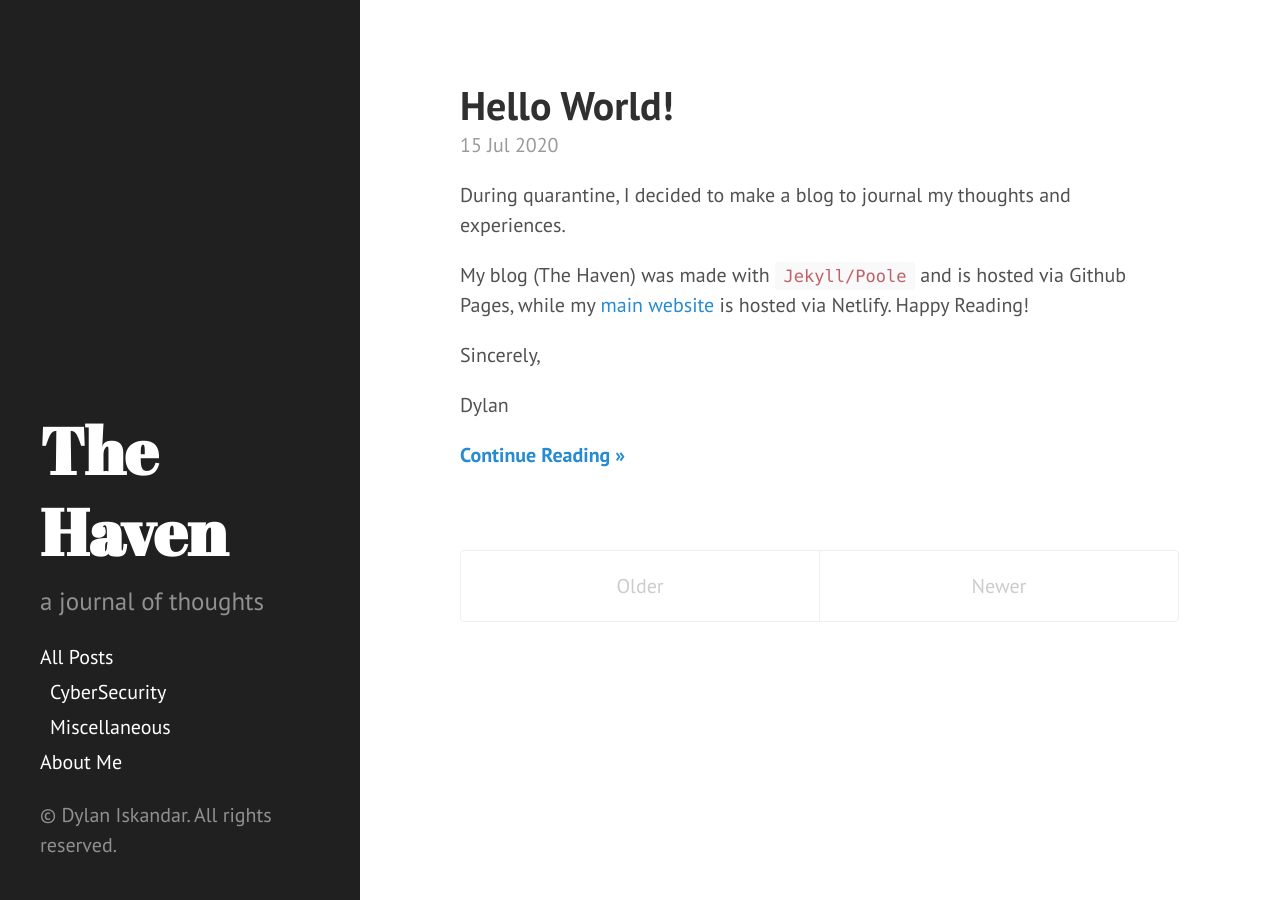
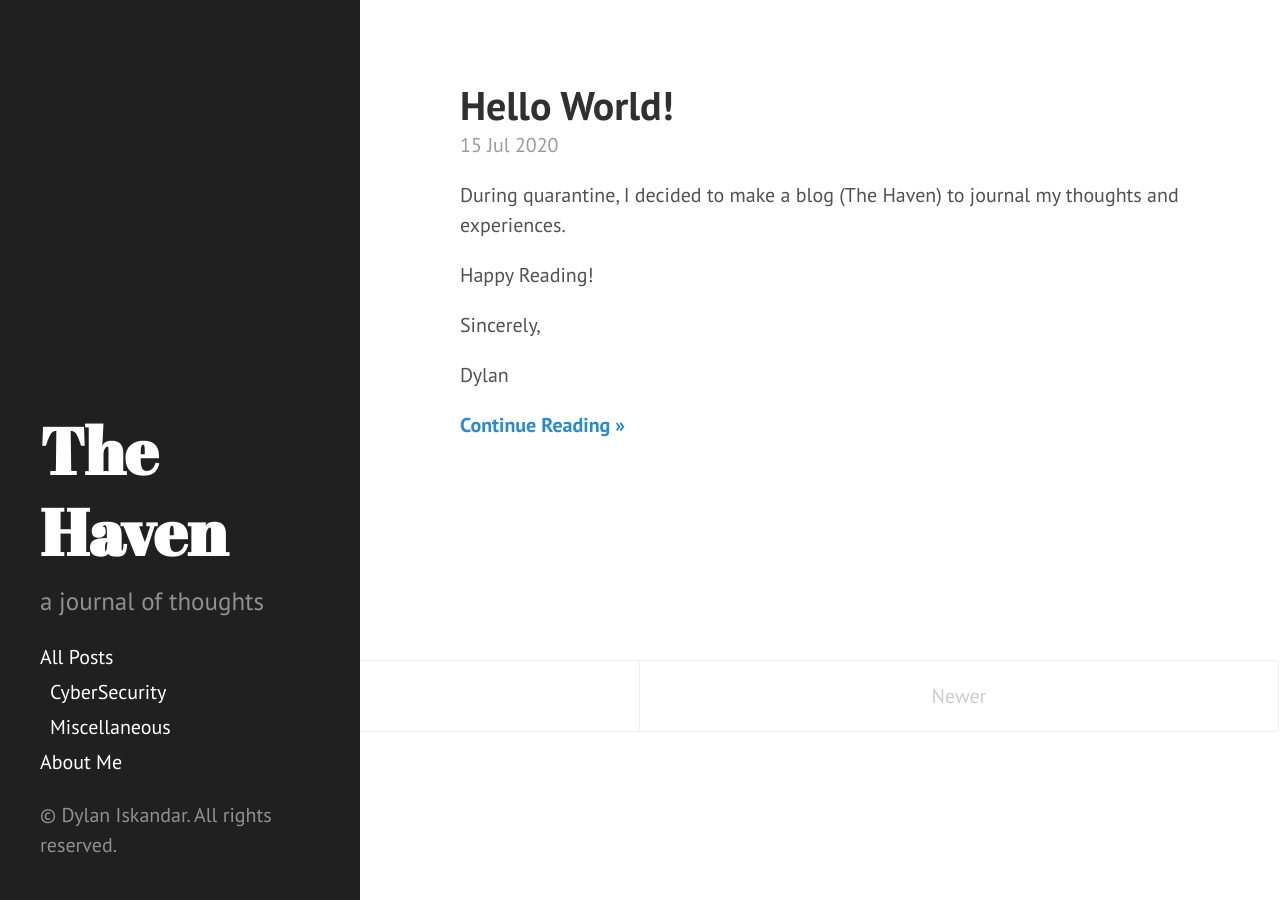
Before and after one commit to mayuridev/myblog, a Jekyll site: the page misc.html, which Jekyll copies as it is, in a window 1280 px wide. Built offline with Jekyll 4.4.1, drawn with Linux system fonts in a browser that asks for light colours.

Commit message:
updated blurb

```diff
--- a/misc.html
+++ b/misc.html
@@ -51,11 +51,12 @@ Hello World!
     </a>
     </h1>
     <span class="post-date">15 Jul 2020</span>
-<p>During quarantine, I decided to make a blog to journal my thoughts and experiences.</p>
-<p>My blog (The Haven) was made with <code class="language-plaintext highlighter-rouge">Jekyll/Poole</code> and is hosted via Github Pages, while my <a href="https://dylaniskandar.com">main website</a> is hosted via Netlify. Happy Reading!</p>
+    <p>During quarantine, I decided to make a blog (The Haven) to journal my thoughts and experiences.</p>
+    <p>Happy Reading!</p>
     <p>Sincerely,</p>
     <p>Dylan</p>
     <p class="post-continue"><a href="/2020/07/15/Hello-World!/"><strong>Continue Reading »</strong></a></p>
+    </div>
     </div>
 </div>
 <div class="pagination">
```
Lines whose indentation alone changed are shown as unchanged.
